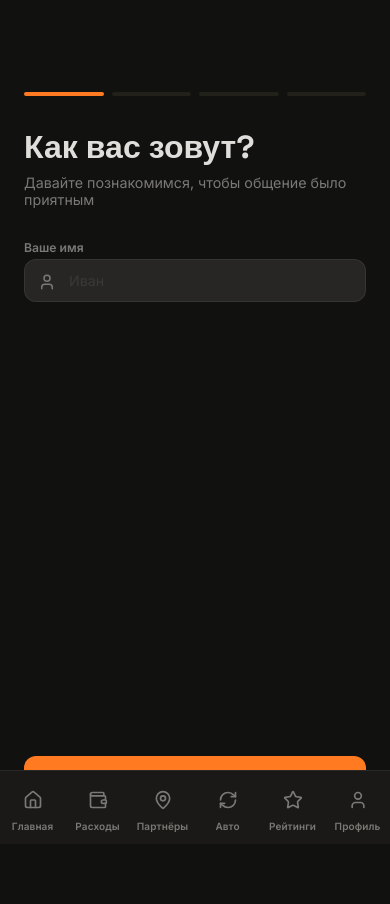
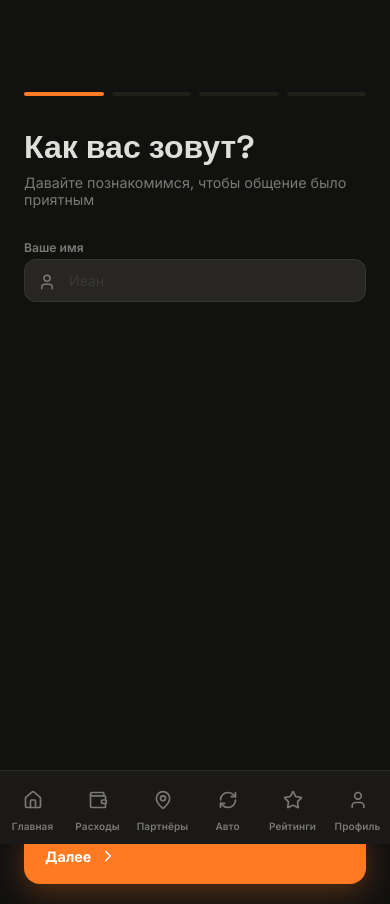
Before and after one commit to BaH4iK/moe-avto-app, a Next.js app: page /onboarding in a window 390 px wide. Built offline with nearby package versions, Linux system fonts and the light colour scheme; no server answers.

Commit message:
Final recovery of all features and iPhone layout fixesлs

```diff
--- a/app/globals.css
+++ b/app/globals.css
@@ -70,16 +70,14 @@ h1,h2,h3,h4,h5{font-family:var(--font-d);line-height:1.2;text-wrap:balance}
 /* ── PAGES ── */
 .page {
   display: none;
-  /* Устанавливаем высоту во весь экран iPhone */
   min-height: 100dvh;
-  /* Оставляем 180px снизу, чтобы контент можно было прокрутить ВЫШЕ кнопок */
-  padding: calc(56px + var(--s4)) var(--s4) calc(180px + var(--safe-b));
+  /* Убираем лишние верхние отступы для онбординга */
+  padding: 0 var(--s4) calc(120px + env(safe-area-inset-bottom));
   max-width: 520px;
   margin: 0 auto;
   flex-direction: column;
-  gap: var(--s4);
-  overflow-y: auto;
-  -webkit-overflow-scrolling: touch;
+  position: relative;
+  overflow-x: hidden;
 }
 .page.active{display:flex;animation:fadeUp .22s cubic-bezier(.16,1,.3,1) both}
 @keyframes fadeUp{from{opacity:0;transform:translateY(6px)}to{opacity:1;transform:translateY(0)}}
--- a/app/onboarding/OnboardingClient.tsx
+++ b/app/onboarding/OnboardingClient.tsx
@@ -40,13 +40,11 @@ export default function OnboardingClient() {
         car_year: formData.car_year,
         car_mileage: parseInt(formData.car_mileage) || 0,
         city: formData.city || 'Севастополь',
-        insurance_expiry: formData.insurance_expiry,
         onboarded: true,
         updated_at: new Date().toISOString()
       })
 
       if (!error) {
-        // Принудительный редирект для исключения ошибки "This page couldn't load"
         window.location.replace('/dashboard')
       } else {
         alert('Ошибка сохранения: ' + error.message)
@@ -59,11 +57,13 @@ export default function OnboardingClient() {
     <main className="page active" style={{
       display: 'flex',
       flexDirection: 'column',
-      minHeight: '100dvh',
+      height: '100dvh', // Фиксированная высота во весь экран
       padding: '0 var(--s6) env(safe-area-inset-bottom)',
-      gap: 0
+      position: 'relative',
+      overflow: 'hidden' // Запрещаем общий скролл страницы
     }}>
 
+      {/* Прогресс-бар */}
       <div style={{
         display: 'flex',
         gap: '8px',
@@ -81,7 +81,8 @@ export default function OnboardingClient() {
         ))}
       </div>
 
-      <div style={{ flex: 1, overflowY: 'auto', paddingBottom: '20px' }}>
+      {/* Контент шагов (скроллится только он) */}
+      <div style={{ flex: 1, overflowY: 'auto', paddingBottom: '120px' }}>
         {step === 1 && (
           <div className="fade-in">
             <h1 className="pg-title" style={{ fontSize: '32px', marginBottom: 'var(--s2)' }}>Как вас зовут?</h1>
@@ -108,16 +109,9 @@ export default function OnboardingClient() {
           <div className="fade-in">
             <h1 className="pg-title" style={{ fontSize: '32px' }}>Ваш автомобиль</h1>
             <p className="pg-sub" style={{ marginBottom: 'var(--s8)' }}>Настроим сервис под вашу машину</p>
-
             <div style={{ display: 'flex', flexDirection: 'column', gap: 'var(--s4)' }}>
-              <div className="ffield">
-                <label className="inp-label">Марка</label>
-                <input className="inp" placeholder="Напр. Geely" value={formData.car_brand} onChange={e => setFormData({...formData, car_brand: e.target.value})} />
-              </div>
-              <div className="ffield">
-                <label className="inp-label">Модель</label>
-                <input className="inp" placeholder="Напр. Monjaro" value={formData.car_model} onChange={e => setFormData({...formData, car_model: e.target.value})} />
-              </div>
+              <div className="ffield"><input className="inp" placeholder="Марка" value={formData.car_brand} onChange={e => setFormData({...formData, car_brand: e.target.value})} /></div>
+              <div className="ffield"><input className="inp" placeholder="Модель" value={formData.car_model} onChange={e => setFormData({...formData, car_model: e.target.value})} /></div>
             </div>
           </div>
         )}
@@ -125,17 +119,9 @@ export default function OnboardingClient() {
         {step === 3 && (
           <div className="fade-in">
             <h1 className="pg-title" style={{ fontSize: '32px' }}>Детали</h1>
-            <p className="pg-sub" style={{ marginBottom: 'var(--s8)' }}>Это нужно для расчета ТО и поиска мастеров</p>
-
             <div style={{ display: 'flex', flexDirection: 'column', gap: 'var(--s4)' }}>
-              <div className="ffield">
-                <label className="inp-label">Текущий пробег (км)</label>
-                <input className="inp" type="number" placeholder="18500" value={formData.car_mileage} onChange={e => setFormData({...formData, car_mileage: e.target.value})} />
-              </div>
-              <div className="ffield">
-                <label className="inp-label">Ваш город</label>
-                <input className="inp" placeholder="Севастополь" value={formData.city} onChange={e => setFormData({...formData, city: e.target.value})} />
-              </div>
+              <div className="ffield"><input className="inp" type="number" placeholder="Пробег" value={formData.car_mileage} onChange={e => setFormData({...formData, car_mileage: e.target.value})} /></div>
+              <div className="ffield"><input className="inp" placeholder="Ваш город" value={formData.city} onChange={e => setFormData({...formData, city: e.target.value})} /></div>
             </div>
           </div>
         )}
@@ -143,54 +129,43 @@ export default function OnboardingClient() {
         {step === 4 && (
           <div className="fade-in">
             <h1 className="pg-title" style={{ fontSize: '32px' }}>Почти готово!</h1>
-            <p className="pg-sub" style={{ marginBottom: 'var(--s8)' }}>Когда заканчивается ваша страховка?</p>
-
             <div className="ffield">
               <label className="inp-label">Дата окончания ОСАГО</label>
-              <input
-                className="inp"
-                type="date"
-                value={formData.insurance_expiry}
-                onChange={e => setFormData({...formData, insurance_expiry: e.target.value})}
-              />
+              <input className="inp" type="date" value={formData.insurance_expiry} onChange={e => setFormData({...formData, insurance_expiry: e.target.value})} />
             </div>
           </div>
         )}
       </div>
 
+      {/* ФИКСИРОВАННЫЕ КНОПКИ (как на скрине №2) */}
       <div style={{
+        position: 'fixed',
+        bottom: 'calc(20px + env(safe-area-inset-bottom))',
+        left: 'var(--s6)',
+        right: 'var(--s6)',
         display: 'flex',
         gap: '12px',
-        paddingBottom: 'calc(var(--s8) + 60px + env(safe-area-inset-bottom))',
-        paddingTop: 'var(--s4)',
-        background: 'var(--bg)',
-        zIndex: 10
+        zIndex: 1000
       }}>
         {step > 1 && (
-          <button className="btn btn-outline" style={{ flex: 1, height: '56px' }} onClick={prevStep}>
+          <button className="btn btn-outline" style={{ flex: 1, height: '56px', borderRadius: '16px' }} onClick={prevStep}>
             <ArrowLeft size={18} />
           </button>
         )}
-
-        {step < 4 ? (
-          <button
-            className="btn btn-primary"
-            style={{ flex: 3, height: '56px' }}
-            onClick={nextStep}
-            disabled={step === 1 && !formData.name}
-          >
-            Далее <ChevronRight size={18} />
-          </button>
-        ) : (
-          <button
-            className="btn btn-primary"
-            style={{ flex: 3, height: '56px' }}
-            onClick={handleFinish}
-            disabled={loading}
-          >
-            {loading ? <Loader2 className="animate-spin" /> : 'Начать пользоваться'}
-          </button>
-        )}
+        <button
+          className="btn btn-primary"
+          style={{
+            flex: 3,
+            height: '56px',
+            borderRadius: '16px',
+            boxShadow: '0 8px 30px rgba(255,122,32,0.3)',
+            fontWeight: 700
+          }}
+          onClick={step === 4 ? handleFinish : nextStep}
+          disabled={step === 1 && !formData.name}
+        >
+          {step === 4 ? (loading ? <Loader2 className="animate-spin" /> : 'Начать пользоваться') : <>Далее <ChevronRight size={18} /></>}
+        </button>
       </div>
     </main>
   )
```
